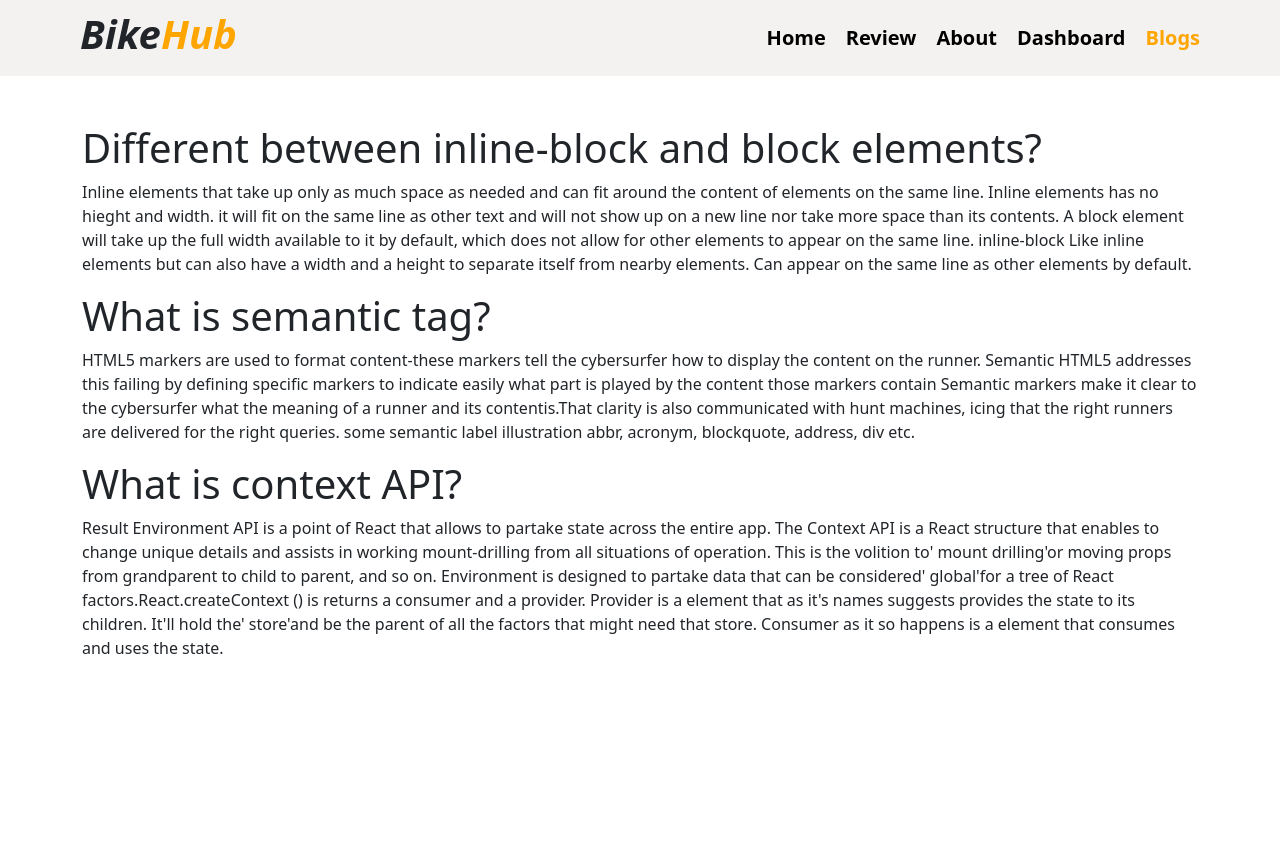
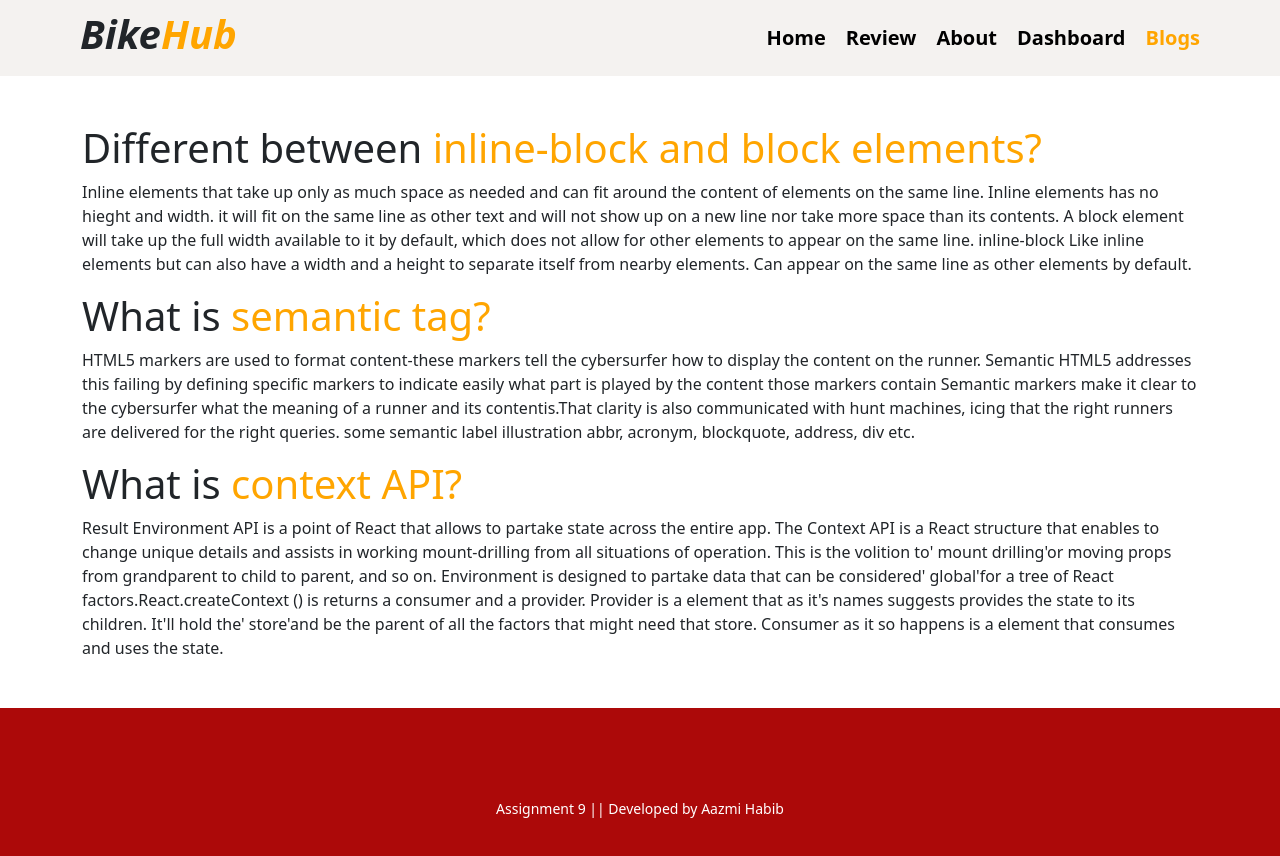
Before and after one commit to azmi0323/ladakh-trio-bike-rent-project, a React (Create React App) app: page /blogs in a window 1280 px wide. Shown: the top 856 px of the page. Before the commit the page ends 800 px from the top, so only its background shows below. Built offline with nearby package versions, Linux system fonts and the light colour scheme.

Commit message:
edit style

```diff
--- a/src/App.js
+++ b/src/App.js
@@ -8,6 +8,7 @@ import About from './Components/About/About';
 import DashBoard from './Components/Dashboard/Dashboard';
 import Blogs from './Components/Blogs/Blogs';
 import NotFound from "./Components/NotFound/NotFound";
+import Footer from "./Components/Footer/Footer";
 
 function App() {
   return (
@@ -22,6 +23,7 @@ function App() {
       <Route path='/blogs' element={<Blogs></Blogs>}></Route>
       <Route path='*' element={<NotFound></NotFound>}></Route>
       </Routes>
+      <Footer></Footer>
     </div>
   );
 }
--- a/src/Components/Blogs/Blogs.js
+++ b/src/Components/Blogs/Blogs.js
@@ -4,7 +4,7 @@ const Blogs = () => {
   return (
     <div className="container my-5">
       <div>
-        <h1>Different between inline-block and block elements?</h1>
+        <h1>Different between <span className="orange">inline-block and block elements?</span></h1>
         <p>
           Inline elements that take up only as much space as needed and can fit
           around the content of elements on the same line. Inline elements has
@@ -18,7 +18,7 @@ const Blogs = () => {
         </p>
       </div>
       <div>
-        <h1>What is semantic tag?</h1>
+        <h1>What is <span className="orange">semantic tag?</span></h1>
         <p>
           HTML5 markers are used to format content-these markers tell the
           cybersurfer how to display the content on the runner. Semantic HTML5
@@ -32,7 +32,7 @@ const Blogs = () => {
         </p>
       </div>
       <div>
-        <h1>What is context API?</h1>
+        <h1>What is <span className="orange">context API?</span></h1>
         <p>
           Result Environment API is a point of React that allows to partake
           state across the entire app. The Context API is a React structure that
--- /dev/null
+++ b/src/Components/Footer/Footer.css
@@ -0,0 +1,4 @@
+.footer-section{
+    height: 200px;
+    background-color: rgb(172, 9, 9);
+}
--- /dev/null
+++ b/src/Components/Footer/Footer.js
@@ -0,0 +1,11 @@
+import React from 'react';
+import './Footer.css'
+const Footer = () => {
+    return (
+        <div className='footer-section mt-5 d-flex justify-content-center align-items-center'>
+            <small className='text-white'>Assignment 9 || Developed by Aazmi Habib</small>
+        </div>
+    );
+};
+
+export default Footer;
--- a/src/Components/Home/Home.js
+++ b/src/Components/Home/Home.js
@@ -31,8 +31,12 @@ const Home = () => {
           <button className="my-4 btn btn-danger fw-bold">
             Learn More About Us
           </button>
+
         </div>
+
       </div>
+      <h2 className="text-center fw-bold mt-3 mb-5">Our Clint's <span className="orange">Review : {users.length}</span></h2>
+          <hr />
       <div className="d-flex align-items-center justify-content-center">
         <div className="card-compo ">
           {users.map(
@@ -42,7 +46,7 @@ const Home = () => {
         </div>
       </div>
       <div className="d-flex align-items-center justify-content-center">
-        <NavLink className={"btn btn-danger"} to="/review">
+        <NavLink className={"btn mt-4 btn-danger"} to="/review">
           See All Review
         </NavLink>
       </div>
```
